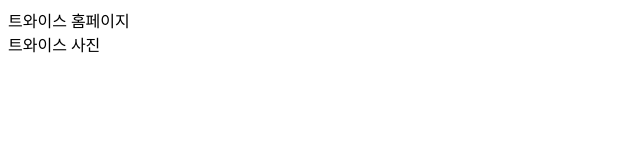
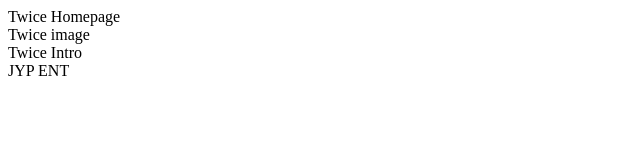
Before and after one commit to twentyfourteam/git, a plain HTML site: page index.html in a window 1280 px wide. Shown: the whole page, without its empty margins (0-640 px from the left). Drawn offline with Linux system fonts and the light colour scheme.

Commit message:
modified Eng.ver and add intro

```diff
--- a/index.html
+++ b/index.html
@@ -1,4 +1,6 @@
 <html>
-	<head>트와이스 홈페이지</head>
-	<div>트와이스 사진</div>
+	<head>Twice Homepage</head>
+	<div> Twice image </div>
+	<body> Twice Intro </body>
+	<footer> JYP ENT </footer>
 </html>
```
